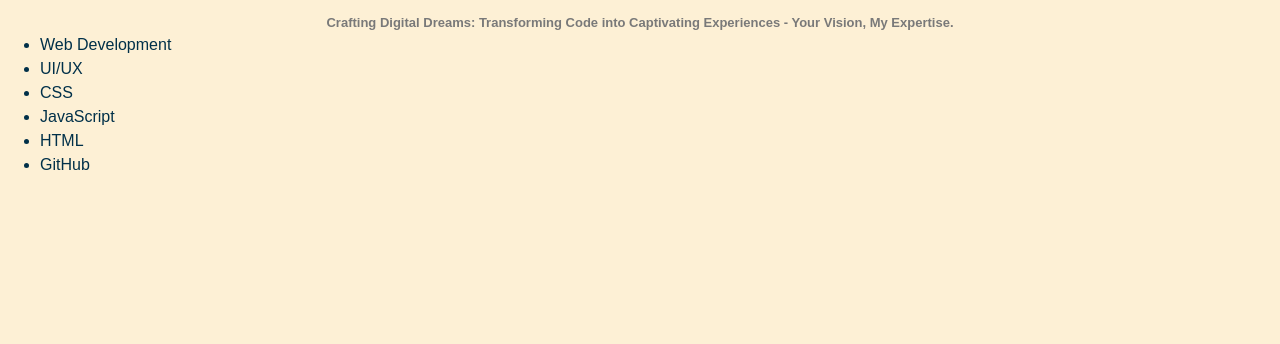
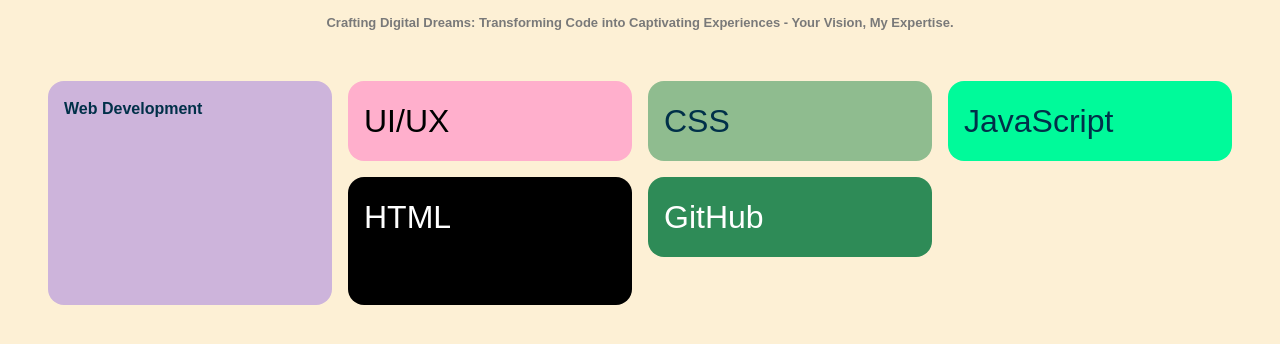
Before and after one commit to irm1005-itec1005-fall-2023/final-exam-ahmedhasan5, a plain HTML site: page index.html in a window 1280 px wide. Shown: the part 314-658 px from the top of the page. Drawn offline with Linux system fonts and the light colour scheme.

Commit message:
kinda finished first part

```diff
--- a/index.html
+++ b/index.html
@@ -130,28 +130,35 @@
   <main>
     <h2 class="sr-only">Amy's Web Development Agency </h2>
     <div class="page-container">
-    <h1>Web Development Solutions Made Easy </h1>
-    <h3>Crafting Digital Dreams: Transforming Code into Captivating Experiences - Your Vision, My Expertise.</h3>
+      <h1>Web Development Solutions Made Easy </h1>
+      <h3>Crafting Digital Dreams: Transforming Code into Captivating Experiences - Your Vision, My Expertise.</h3>
     </div>
 
 
 
-
-
-
-
-
-
-
-
-
-
-
-
-
-
-
-
+   <div class="wrapper">
+      <h2 class="sr-only">My Skills</h2>
+      <ul class="grid-container-task">
+        <li class="item-1">
+          Web Development
+         </li>
+         <li class="item-2">
+          UI/UX
+         </li>
+         <li class="item-3">
+          CSS
+         </li>
+         <li class="item-4">
+          JavaScript
+         </li>
+         <li class="item-5">
+          HTML
+         </li>
+         <li class="item-6">
+          GitHub
+         </li>
+       </ul>
+     </div>
 
 
 
@@ -160,23 +167,3 @@
 </body>
 
 </html>
-
-
-
-
-
-
-
-
-
-<section>
-  <h2 class="sr-only">My Skills</h2>
-  <ul>
-    <li>Web Development</li>
-    <li>UI/UX</li>
-    <li>CSS</li>
-    <li>JavaScript</li>
-    <li>HTML</li>
-    <li>GitHub</li>
-  </ul>
-</section>
--- a/style.css
+++ b/style.css
@@ -132,6 +132,91 @@ margin-top: 5rem;
   align-items: center;
 }
 
+.grid-container-task{
+  display: grid;
+  grid-template-columns: repeat(4, 1fr);
+  gap: 1rem;
+
+  list-style-type: none;
+  margin: 3rem;
+  padding: 0;
+}
+
+.item-1 {
+  grid-column-start: 1;
+  grid-row-start: 1;
+  grid-row-end: 6;
+
+  padding: 1rem;
+  border-radius: 1rem;
+  font-weight: 800;
+  background-color:  #cdb4db;
+}
+
+.item-2 {
+  grid-column-start: 2;
+
+  padding: 1rem;
+  border-radius: 1rem;
+  font-size: 2rem;
+
+  color: black;
+  background-color: #ffafcc;
+}
+
+.item-3 {
+  grid-column-start: 3;
+  padding: 1rem;
+  border-radius: 1rem;
+  font-size: 2rem;
+
+  background-color: #8FBC8F;
+}
+
+.item-4{
+  grid-column-start: 4;
+  grid-row-start: 1;
+
+
+  padding: 1rem;
+  border-radius: 1rem;
+  font-size: 2rem;
+
+  background-color: #00FA9A;
+}
+
+.item-5{
+  grid-column-start: 2;
+
+  grid-row-start: 2;
+  grid-row-end: 6;
+
+  padding: 1rem;
+  border-radius: 1rem;
+  font-size: 2rem;
+
+  color: #fff;
+  background-color: black;
+}
+
+.item-6 {
+  grid-column-start: 3;
+  grid-column-end: 3;
+  grid-row-start: 2;
+  grid-row-end: 3;
+
+  padding: 1rem;
+  border-radius: 1rem;
+  font-size: 2rem;
+
+  color: #fff;
+  background-color: #2E8B57;
+}
+
+
+
+
+
 
 /*
  * ADD YOUR STYLES HERE
```
